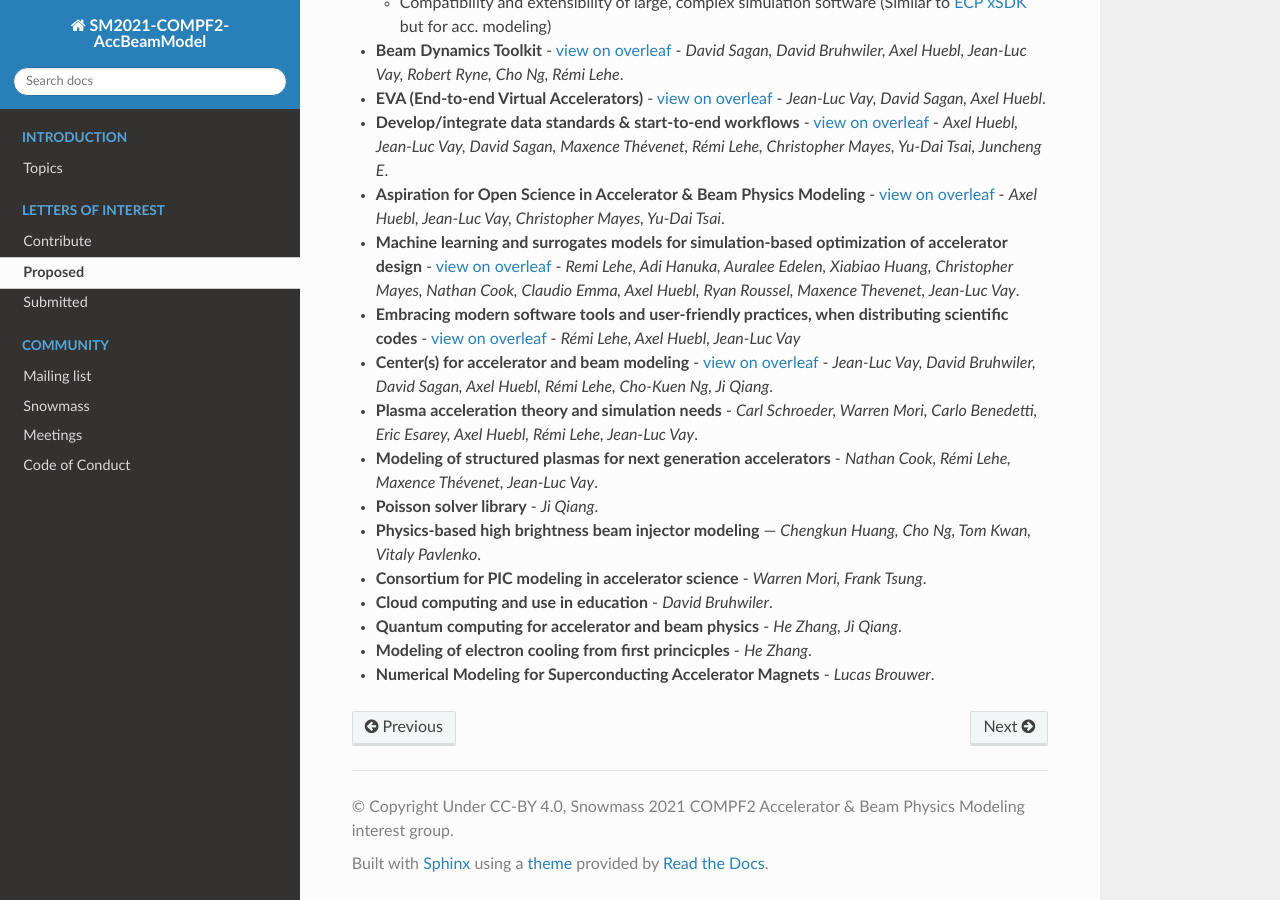
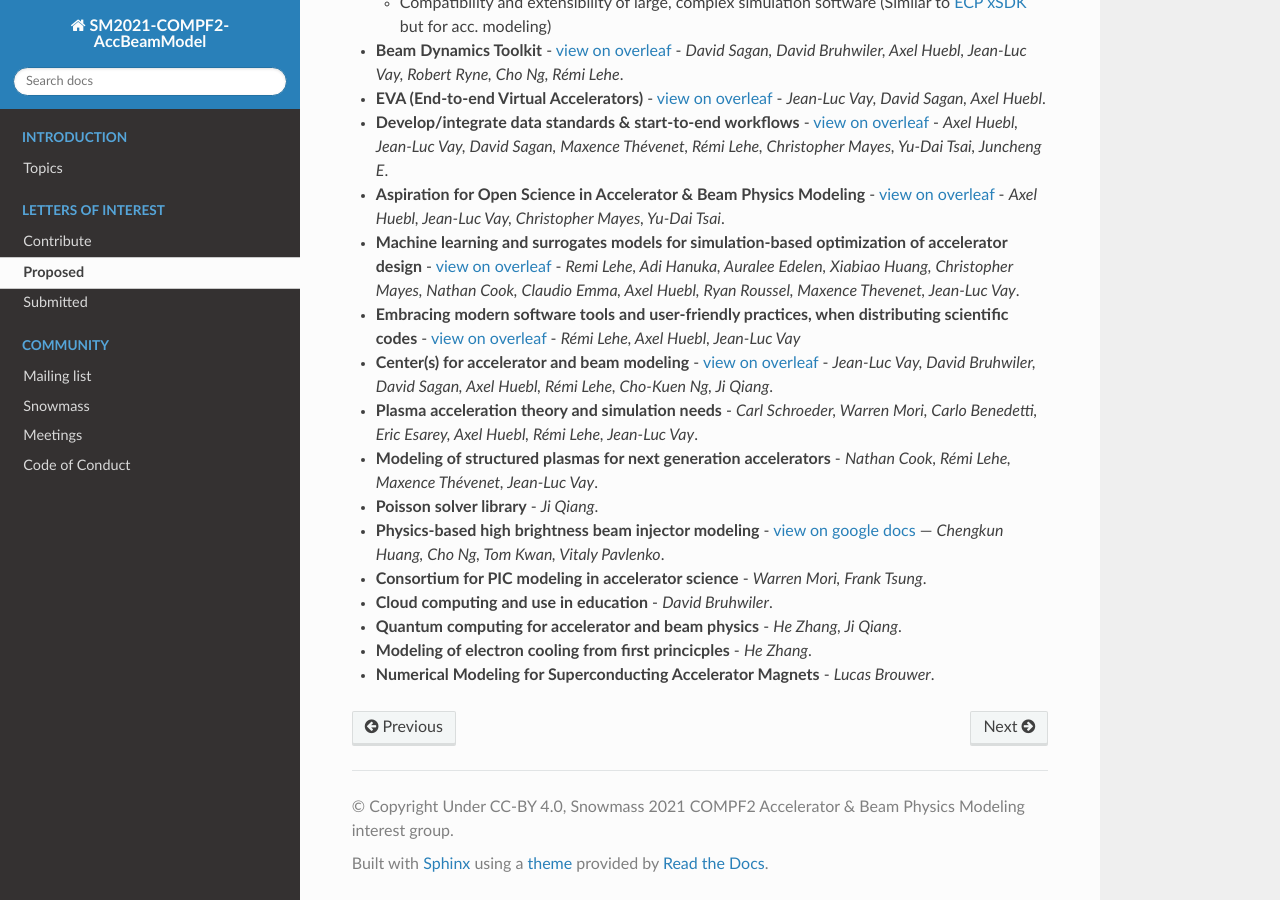
Before and after one commit to snowmass-compf2-accbeammodel/snowmass-compf2-accbeammodel.github.io, a Sphinx documentation site: the page built from docs/source/loi/proposed.rst, in a window 1280 px wide and 900 px high, scrolled down 529 px. Built offline with Sphinx 7.4.7 and the Read the Docs theme 2.0.0, drawn with Linux system fonts in a browser that asks for light colours.

Commit message:
Add Huang's LOI draft
This will open a request page on google docs.

```diff
--- a/docs/source/loi/proposed.rst
+++ b/docs/source/loi/proposed.rst
@@ -25,7 +25,7 @@
 - **Plasma acceleration theory and simulation needs** - *Carl Schroeder, Warren Mori, Carlo Benedetti, Eric Esarey, Axel Huebl, Rémi Lehe, Jean-Luc Vay*.
 - **Modeling of structured plasmas for next generation accelerators** - *Nathan Cook, Rémi Lehe, Maxence Thévenet, Jean-Luc Vay*.
 - **Poisson solver library** - *Ji Qiang*.
-- **Physics-based high brightness beam injector modeling** — *Chengkun Huang, Cho Ng, Tom Kwan,  Vitaly Pavlenko*.
+- **Physics-based high brightness beam injector modeling** - `view on google docs <https://drive.google.com/file/d/1-kInumHtiyOh1t_dCKXSm4d_uaaUnsNY/view?usp=sharing>`_ — *Chengkun Huang, Cho Ng, Tom Kwan,  Vitaly Pavlenko*.
 - **Consortium for PIC modeling in accelerator science** - *Warren Mori, Frank Tsung*.
 - **Cloud computing and use in education** - *David Bruhwiler*.
 - **Quantum computing for accelerator and beam physics** - *He Zhang, Ji Qiang*.
```
